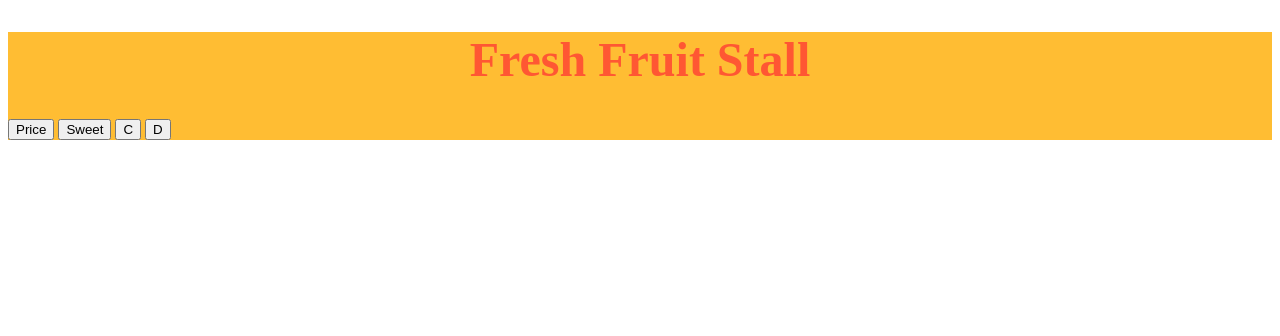
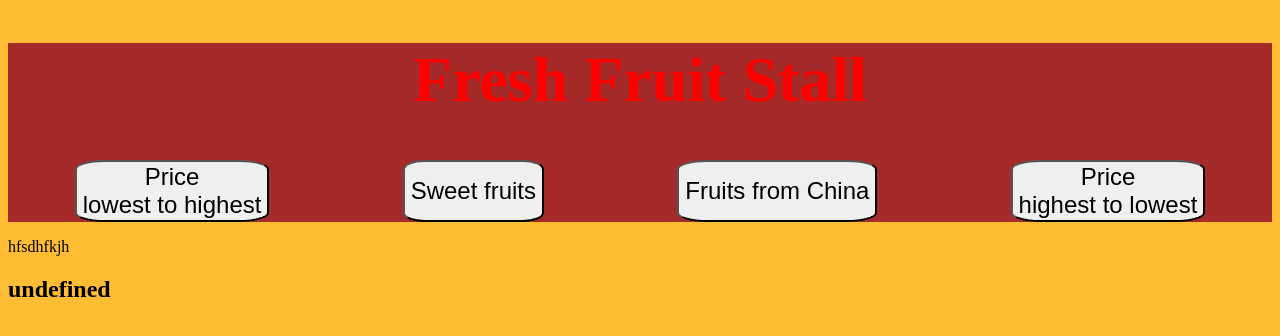
Before and after one commit to staten-island-tech/vite-project-kevinc2465, a website built with Vite: page vite-project/index.html in a window 1280 px wide. Built offline with nearby package versions, Linux system fonts and the light colour scheme.

Commit message:
a bit of styling

```diff
--- a/vite-project/index.html
+++ b/vite-project/index.html
@@ -7,15 +7,18 @@
     <title>Vite App</title>
   </head>
   <body>
-
     <div class="heading">
       <h1>Fresh Fruit Stall</h1>
-      <button type="button" id="unknownA">Price</button>
-      <button type="button" id="unknownB">Sweet</button>
-      <button type="button" id="unknownC">C</button>
-      <button type="button" id="UnknownD">D</button>
+      <div class="buttons">
+        <button type="button" id="lowest">Price <br> lowest to highest</button>
+        <button type="button" id="sweets">Sweet fruits</button>
+        <button type="button" id="origin">Fruits from China</button>
+        <button type="button" id="highest">Price <br> highest to lowest</button>
+      </div>
     </div>
-    <div id="cards"></div>
+    <div id="cards">
+      <p>hfsdhfkjh</p>
+    </div>
     <script type="module" src="./js/main.js"></script>
   </body>
 </html>
--- /dev/null
+++ b/vite-project/js/DOM.js
@@ -0,0 +1,9 @@
+const DOM = {
+    cards: document.getElementById("cards"),
+    lowest: document.getElementById("lowest"),
+    sweets: document.getElementById("sweets"),
+    origin: document.getElementById("origin"),
+    highest: document.getElementById("highest"),
+  };
+
+  export { DOM };
--- a/vite-project/js/list.js
+++ b/vite-project/js/list.js
@@ -1,7 +1,7 @@
 const fruits = [
   {
     name: "apple",
-    color: "red",
+    origin: "Kazakhstan",
     price_per_lb: 1.31,
     flavor: "sweet",
     img_url:
@@ -9,7 +9,7 @@ const fruits = [
   },
   {
     name: "orange",
-    color: "orange",
+    origin: "China",
     price_per_lb: 1.73,
     img_url:
       "https://healthjade.com/wp-content/uploads/2017/10/orange-fruit.jpg",
@@ -17,7 +17,7 @@ const fruits = [
   },
   {
     name: "banana",
-    color: "yellow",
+    origin: "Indoeisa",
     price_per_lb: 0.33,
     img_url:
       "https://i5.walmartimages.com/asr/5939a6fa-a0d6-431c-88c6-b4f21608e4be.f7cd0cc487761d74c69b7731493c1581.jpeg",
@@ -25,7 +25,7 @@ const fruits = [
   },
   {
     name: "lemon",
-    color: "yellow",
+    origin: "Indoneisa",
     price_per_lb: 0.79,
     img_url:
       "https://www.shutterstock.com/image-photo/lemon-fruit-leaf-isolate-whole-260nw-1727353507.jpg",
@@ -33,7 +33,7 @@ const fruits = [
   },
   {
     name: "lime",
-    color: "green",
+    origin: "Indonesia",
     price_per_lb: 0.5,
     img_url:
       "https://i5.walmartimages.com/asr/12314833-2e54-4739-94a2-7db45b63109d.16ff07e3c111df9be4158853c2e505ef.jpeg",
@@ -41,7 +41,7 @@ const fruits = [
   },
   {
     name: "blueberry",
-    color: "blue",
+    origin: "North America",
     price_per_lb: 0.6,
     img_url:
       "http://cdn.shopify.com/s/files/1/2336/3219/products/shutterstock_167872100blueberry1_1024x1024.jpg?v=1531795854",
@@ -49,7 +49,7 @@ const fruits = [
   },
   {
     name: "passionfruit",
-    color: "purple",
+    origin: "Brazil",
     price_per_lb: 0.5,
     img_url:
       "https://www.parasperfumers.com/upload/product_ecom/Passionfruit-Seed-Maracuja-Oil.jpg",
@@ -57,7 +57,7 @@ const fruits = [
   },
   {
     name: "lychees",
-    color: "pink",
+    origin: "China",
     price_per_lb: 3.0,
     img_url:
       "https://s.cornershopapp.com/product-images/2463727.jpg?versionId=hHCN4xn9qmmfdA1o5Kw.ku_98hR2Hf7c",
@@ -65,7 +65,7 @@ const fruits = [
   },
   {
     name: "blackberry",
-    color: "dark-purple",
+    origin: "North America",
     price_per_lb: 3.08,
     img_url:
       "https://post.healthline.com/wp-content/uploads/2020/03/black-raspberries-732x549-thumbnail.jpg",
--- a/vite-project/js/main.js
+++ b/vite-project/js/main.js
@@ -1,18 +1,16 @@
 import "../styles/style.css";
 import { fruits } from "../js/list";
+import { DOM } from "../js/DOM";
 
-const DOM = {
-  cards: document.getElementById("cards"),
-};
 function makeCards() {
-  DOM.cards.insertAdjacetntHTML(
-    "beforeend,",
+  DOM.cards.insertAdjacentHTML(
+    "beforeend",
     `
       <div class="result">
-      <h2 class="subtitle">${fruits.name}</h2>
+      <h2 class="individual-name"> ${fruits.name}</h2>
+
       </div>
-    `
+      `
   );
 }
 makeCards();
-console.log(fruits);
--- a/vite-project/styles/style.css
+++ b/vite-project/styles/style.css
@@ -1,8 +1,53 @@
+body{
+    background-color: rgb(255, 189, 51);
+
+}
 .heading{
-    background-color: rgb(255, 189, 51);
+    background-color: brown;
+    text-align: center;
 }
 h1{
-    text-align: center;
-    font-size: 3rem;
-    color: rgb(255, 87, 51);
+    font-size: 4rem;
+    animation: heading 5s infinite;
 }
+.buttons{
+    display: flex;
+    justify-content: space-around;
+
+}
+#lowest{
+    font-size: 1.5rem;
+    border-radius: 15%;
+}
+#sweets{
+    font-size: 1.5rem;
+    border-radius: 15%;
+}
+#origin{
+    font-size: 1.5rem;
+    border-radius: 15%;
+}
+#highest{
+    font-size: 1.5rem;
+    border-radius: 15%;
+}
+.cards{
+    background-color: rgb(208, 235, 51);
+}
+@keyframes heading {
+    0% {
+      color: red;
+    }
+    25% {
+      color: yellow;
+    }
+    50% {
+      color: green;
+    }
+    75% {
+      color: blue;
+    }
+    100% {
+      color: purple;
+    }
+  }
```
Also changed, not shown: vite-project/package.json (line endings or trailing spaces), 1 other file.
